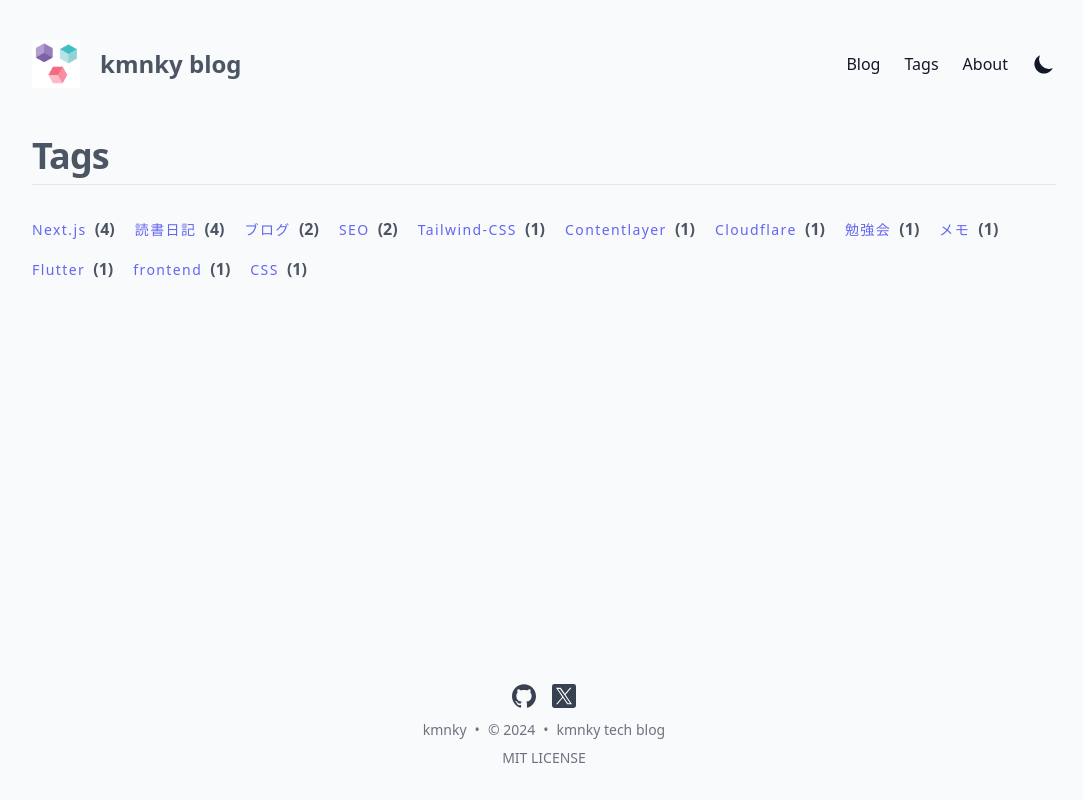
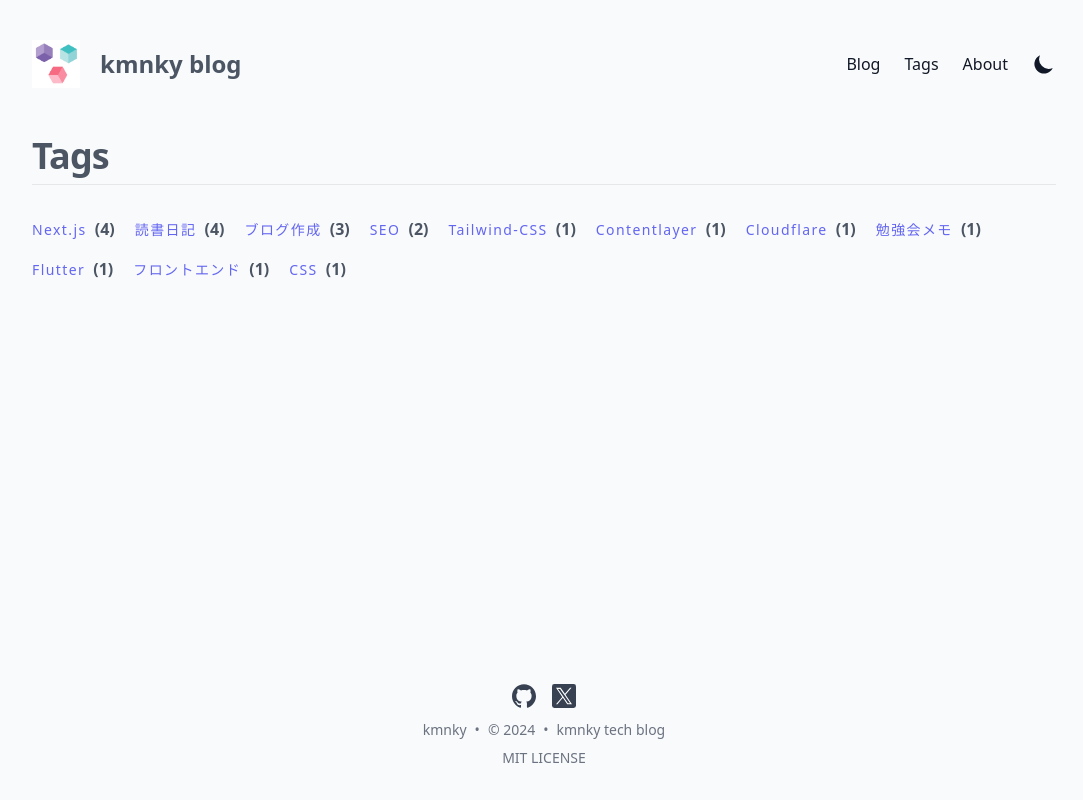
Before and after one commit to kkmnky/myblog, a Next.js app: page /tags in a window 1280 px wide. Shown: the whole page, without its empty margins (96-1179 px from the left). Built offline with nearby package versions, Linux system fonts and the light colour scheme.

Commit message:
タグページ公開用の修正

```diff
--- a/src/siteMetadata.js
+++ b/src/siteMetadata.js
@@ -3,7 +3,7 @@ const siteMetadata = {
   headerTitle: "kmnky blog",
   title: "kmnky tech blog",
   description:
-    "学習した技術・本を備忘録として不定期に記事にします。鋭意ページ作成中。",
+    "学習した技術・本を備忘録として不定期に記事にする勉強ブログです。",
   author: "kmnky",
   language: "ja",
   theme: "light",
--- a/src/tagList.json
+++ b/src/tagList.json
@@ -1 +1 @@
-{"ブログ":2,"Next.js":4,"Tailwind CSS":1,"Contentlayer":1,"Cloudflare":1,"読書日記":4,"勉強会":1,"メモ":1,"SEO":2,"Flutter":1,"frontend":1,"CSS":1}
+{"ブログ作成":3,"Next.js":4,"Tailwind CSS":1,"Contentlayer":1,"Cloudflare":1,"読書日記":4,"勉強会メモ":1,"SEO":2,"Flutter":1,"フロントエンド":1,"CSS":1}
```
Also changed, not shown: data/posts/20240301_blog-start.md (+1 -1 lines), data/posts/20240303_blog-deploy.md (+1 -1 lines), data/posts/20240425-aws-o11y-event.md (+1 -2 lines), data/posts/20240506_seo.md (+1 -0 lines), data/posts/20240707_reading-diary.md (+1 -1 lines).
